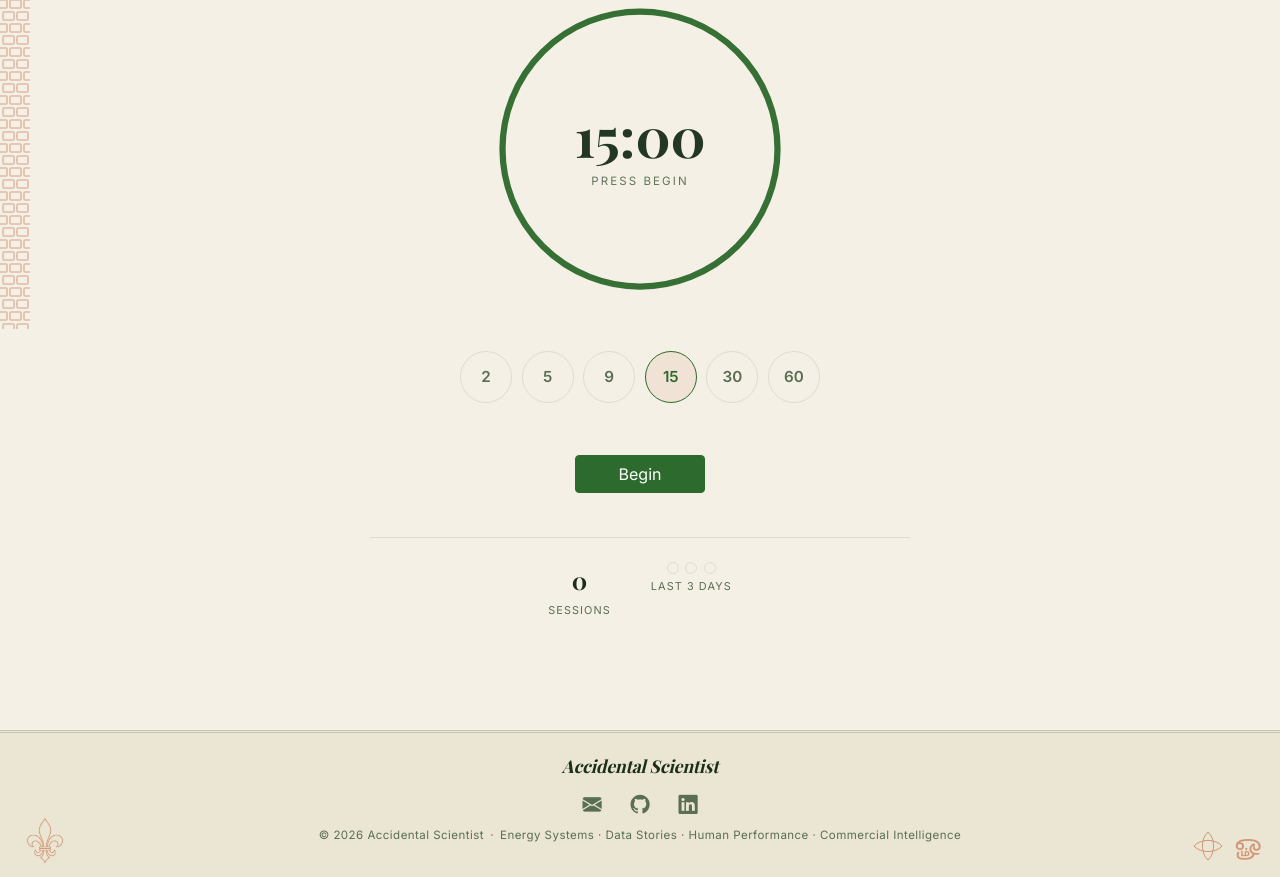
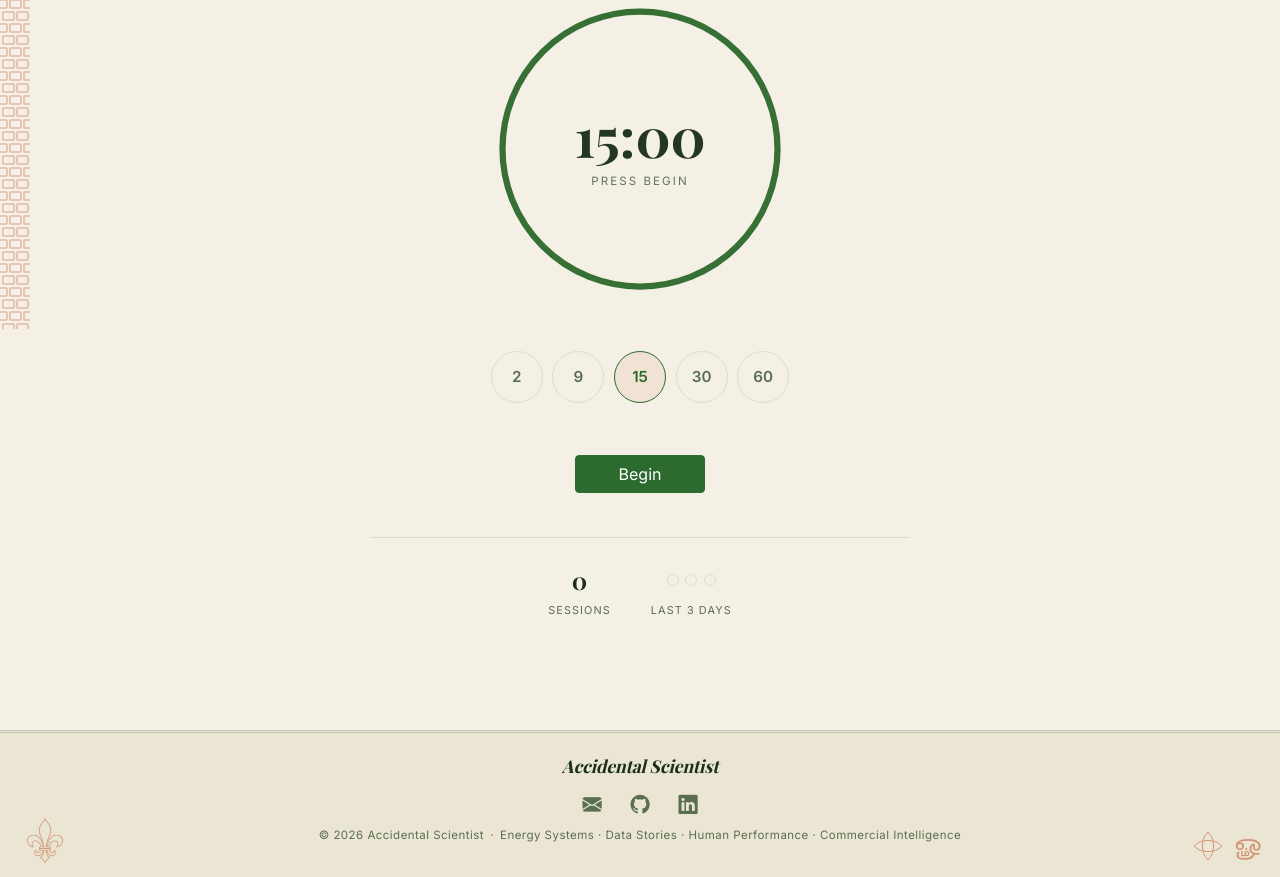
Before and after one commit to accidentalscientist/accidental-scientist-portfolio, a Django app: page /stillpoint/ in a window 1280 px wide. Shown: the part 471-1348 px from the top of the page. Run offline with Django 5.2, Linux system fonts and the light colour scheme; data that the repository does not hold is empty; some libraries are stand-ins or nearby versions; some web fonts are replaced.

Commit message:
Stillpoint: drop the 5-minute preset, align stats vertically
Duration presets are now 2/9/15/30/60 so 15 sits in the middle.

The sessions numeral and the recent-days circles read as two
differently-shaped stats that didn't line up (the numeral's natural
line-height is taller than the circles' content). Both value rows now
share the same reserved height (2.25rem) and centre their content
within it, so the two stats sit on the same visual line regardless of
their very different content shapes.

```diff
--- a/static/css/stillpoint.css
+++ b/static/css/stillpoint.css
@@ -285,7 +285,13 @@
   gap: 0.2rem;
 }
 
+/* The numeral and the day-circles are visually very different heights, so
+   each stat's "value" row reserves the same height and centres its content
+   within it — otherwise the two stats read as misaligned with each other. */
 .sp-stat strong {
+  display: flex;
+  align-items: center;
+  min-height: 2.25rem;
   font-family: 'Playfair Display', Georgia, serif;
   font-size: 1.5rem;
   color: var(--text-primary);
@@ -302,6 +308,8 @@
    a quieter, less quantified alternative to a numeric streak count. */
 .sp-recent-days {
   display: flex;
+  align-items: center;
+  min-height: 2.25rem;
   gap: 0.4rem;
 }
 
--- a/stillpoint/templates/stillpoint/timer.html
+++ b/stillpoint/templates/stillpoint/timer.html
@@ -44,7 +44,6 @@
   {# ── Master: duration presets ── #}
   <div class="stillpoint__durations" id="sp-durations" aria-label="Session length in minutes">
     <button class="sp-duration" data-min="2">2</button>
-    <button class="sp-duration" data-min="5">5</button>
     <button class="sp-duration" data-min="9">9</button>
     <button class="sp-duration sp-duration--active" data-min="15">15</button>
     <button class="sp-duration" data-min="30">30</button>
```
